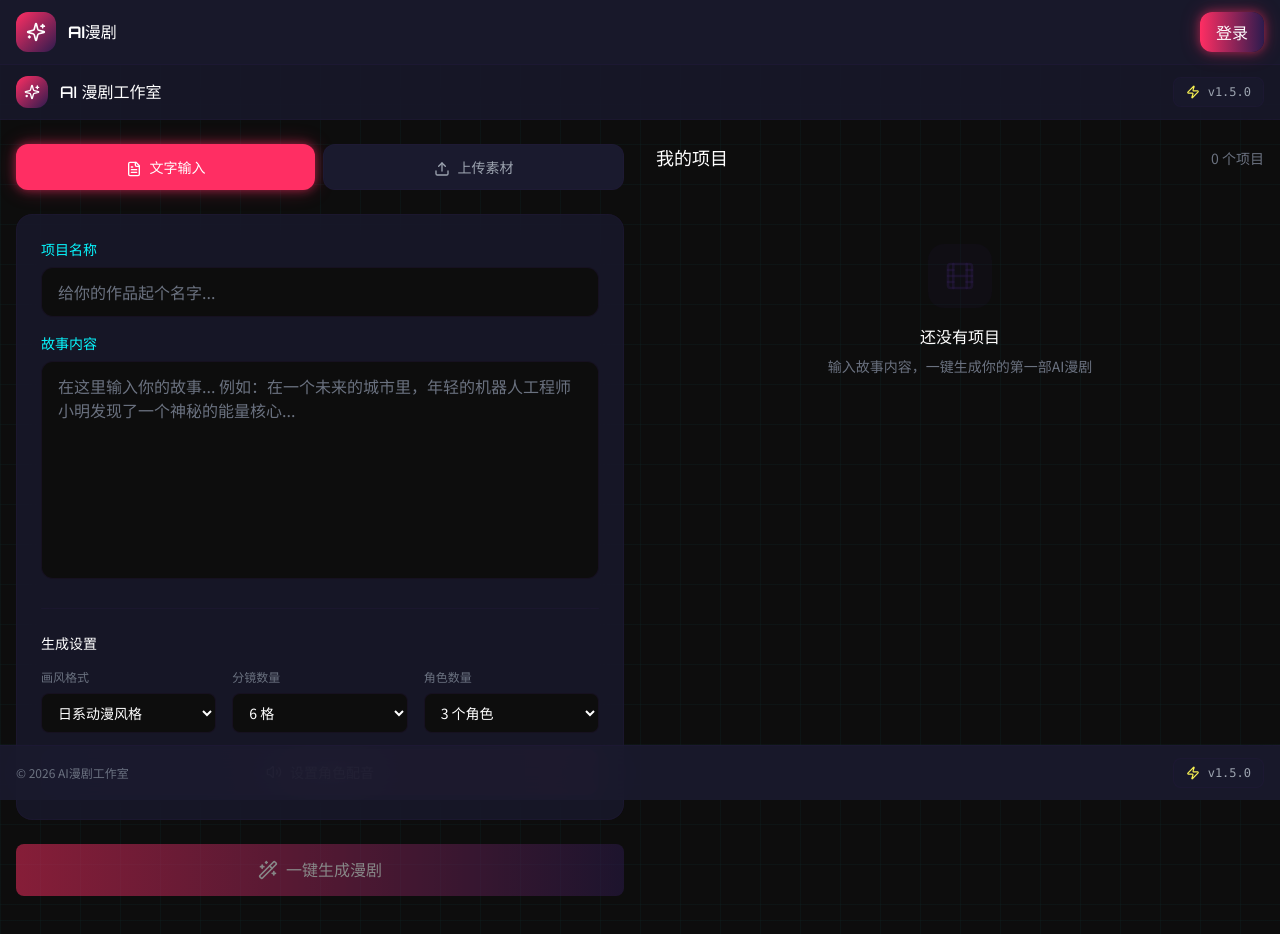
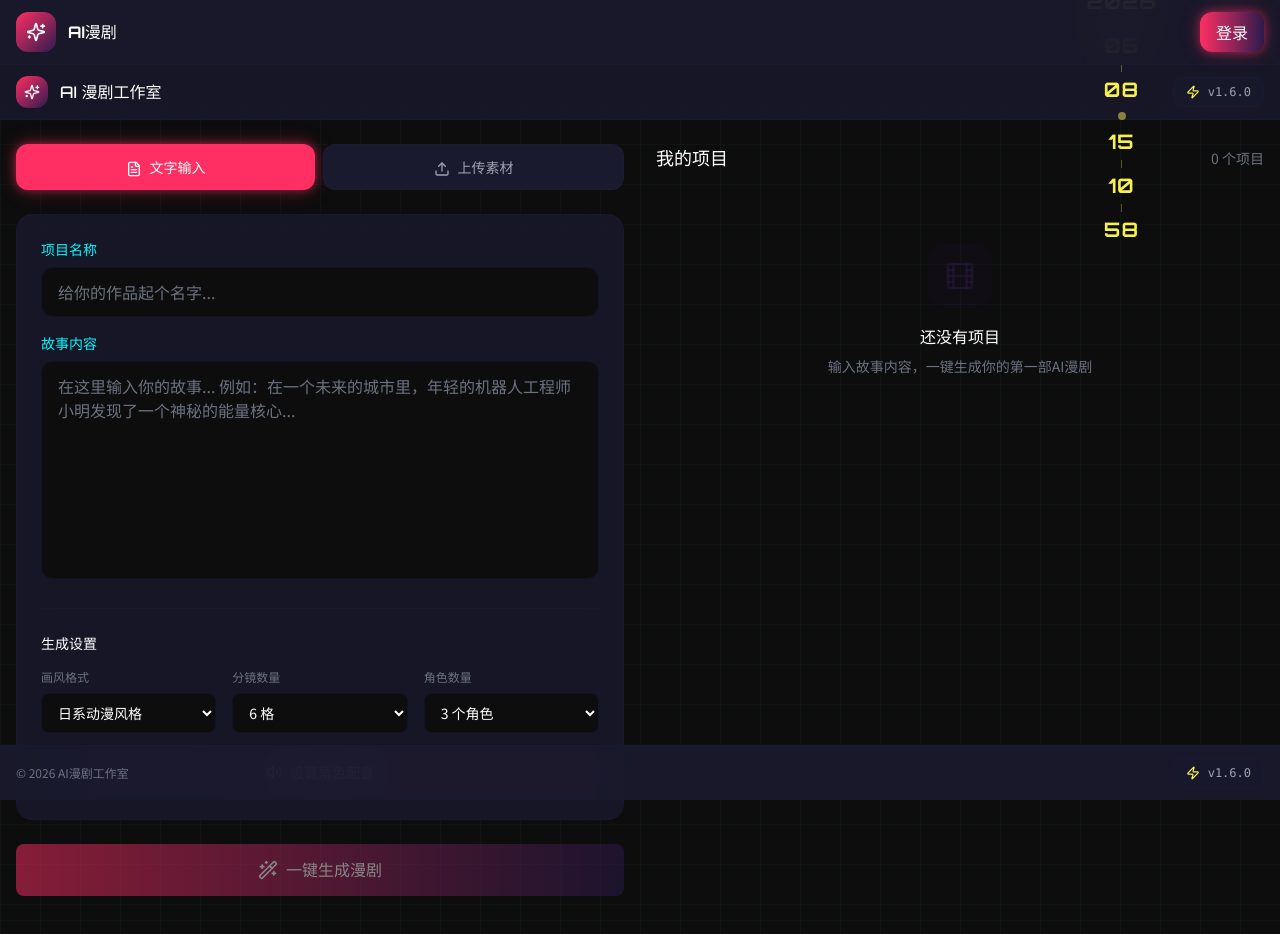
Before and after one commit to WERLK/ai-comic-studio, a React (Vite) app: page / in a window 1280 px wide. Shown: the top 934 px of the page. Built offline with nearby package versions, Linux system fonts and the light colour scheme.

Commit message:
feat: 添加竖排实时时钟显示

```diff
--- a/src/components/AppVersion.tsx
+++ b/src/components/AppVersion.tsx
@@ -2,10 +2,15 @@ import { useState, useEffect } from 'react';
 import { Zap, Sparkles } from 'lucide-react';
 
 // 从 package.json 读取的版本号
-const APP_VERSION = '1.5.0';
+const APP_VERSION = '1.6.0';
 
 // 版本历史记录
 const VERSION_HISTORY = [
+  {
+    version: '1.6.0',
+    date: '2026-06-08',
+    features: ['添加竖排实时时钟显示', '更新时间显示样式'],
+  },
   {
     version: '1.5.0',
     date: '2026-06-08',
--- /dev/null
+++ b/src/components/VerticalClock.tsx
@@ -0,0 +1,73 @@
+import { useState, useEffect } from 'react';
+import { Clock } from 'lucide-react';
+
+export function VerticalClock() {
+  const [currentTime, setCurrentTime] = useState(new Date());
+
+  useEffect(() => {
+    const timer = setInterval(() => {
+      setCurrentTime(new Date());
+    }, 1000);
+    return () => clearInterval(timer);
+  }, []);
+
+  const formatNumber = (num: number) => String(num).padStart(2, '0');
+
+  const dateStr = currentTime.toISOString().split('T')[0]; // 2026-06-08
+  const timeStr = currentTime.toTimeString().split(' ')[0]; // 23:08:07
+
+  const dateParts = dateStr.split('-'); // ['2026', '06', '08']
+  const timeParts = timeStr.split(':'); // ['23', '08', '07']
+
+  return (
+    <div className="flex flex-col items-center gap-2">
+      {/* 时钟图标 */}
+      <div className="w-10 h-10 rounded-full bg-gradient-to-br from-cyber-yellow/20 to-cyber-pink/20 border border-cyber-yellow/30 flex items-center justify-center">
+        <Clock className="w-5 h-5 text-cyber-yellow animate-spin" style={{ animationDuration: '10s' }} />
+      </div>
+
+      {/* 日期时间竖排显示 */}
+      <div className="flex flex-col items-center">
+        {/* 年 */}
+        <div className="font-display text-xl font-bold text-cyber-yellow tracking-wider">
+          {dateParts[0]}
+        </div>
+
+        <div className="w-px h-2 bg-cyber-yellow/30 my-1" />
+
+        {/* 月 */}
+        <div className="font-display text-xl font-bold text-cyber-yellow tracking-wider">
+          {dateParts[1]}
+        </div>
+
+        <div className="w-px h-2 bg-cyber-yellow/30 my-1" />
+
+        {/* 日 */}
+        <div className="font-display text-xl font-bold text-cyber-yellow tracking-wider">
+          {dateParts[2]}
+        </div>
+
+        <div className="w-2 h-2 rounded-full bg-cyber-yellow/50 my-2" />
+
+        {/* 时 */}
+        <div className="font-display text-xl font-bold text-cyber-yellow tracking-wider">
+          {timeParts[0]}
+        </div>
+
+        <div className="w-px h-2 bg-cyber-yellow/30 my-1" />
+
+        {/* 分 */}
+        <div className="font-display text-xl font-bold text-cyber-yellow tracking-wider">
+          {timeParts[1]}
+        </div>
+
+        <div className="w-px h-2 bg-cyber-yellow/30 my-1" />
+
+        {/* 秒 */}
+        <div className="font-display text-xl font-bold text-cyber-yellow tracking-wider">
+          {timeParts[2]}
+        </div>
+      </div>
+    </div>
+  );
+}
--- a/src/pages/Studio.tsx
+++ b/src/pages/Studio.tsx
@@ -5,6 +5,7 @@ import { useProjectStore } from '@/stores';
 import { Button } from '@/components/common';
 import { VoiceSelector } from '@/components/voice/VoiceSelector';
 import { AppVersion } from '@/components/AppVersion';
+import { VerticalClock } from '@/components/VerticalClock';
 import type { SceneStyle } from '@/types';
 
 const styleOptions = [
@@ -287,7 +288,8 @@ export function Studio() {
           </div>
           <h1 className="font-display font-medium text-white text-sm md:text-base">AI 漫剧工作室</h1>
         </div>
-        <div className="flex items-center gap-3">
+        <div className="flex items-center gap-4">
+          <VerticalClock />
           <AppVersion />
         </div>
       </header>
```
